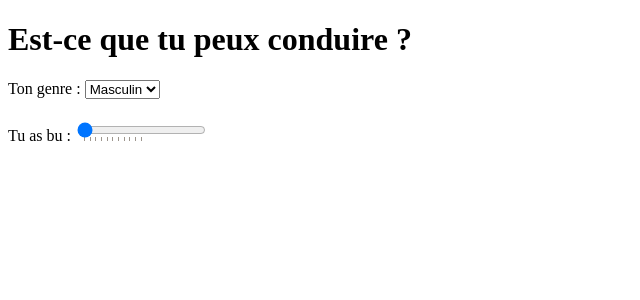
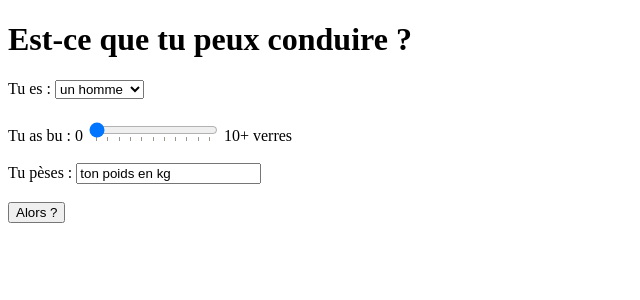
Before and after one commit to iamtend0/nuitdelinfo, a PHP site: page /formulaire.php in a window 1280 px wide. Shown: the top 300 px of the page, without its empty margins (0-640 px from the left). Run offline with PHP 8.4, Linux system fonts and the light colour scheme.

Commit message:
html plus ou moins terminé, manque le php

```diff
--- a/formulaire.php
+++ b/formulaire.php
@@ -9,32 +9,42 @@
 		<h1>Est-ce que tu peux conduire ?</h1>
 
 		<!-- Formulaire -->
-		<form>
+		<form method="post" action="formulaire.php">
+			Tu es :
 			<!-- Menu déroulant : genre -->
-			Ton genre :
-			 <select name="Genre">
-				<option value="masculin">Masculin</option>
-				<option value="feminin">Féminin</option>
-				<option value="autre">Autre</option>
+			<select name="genre">
+				<option value="masculin">un homme</option>
+				<option value="feminin">une femme</option>
+				<option value="autre">autre</option>
 			</select>
-			<br /> <br />
+			<br /><br />
 
-			<!-- Slider : de 0 à X verres //-->
-			 Tu as bu :
-			<input type="range" value="0" list="graduations" min="0" max="20" />
+			 Tu as bu : 0
+			<!-- Slider : de 0 à 10+ verres -->
+			<input name="nbverres" type="range" value="0" list="graduations" min="0" max="10" />
+			<!-- graduations non supportées par Firefox -->
 			<datalist id="graduations">
-				<option value="0" label="0 verre" />
+				<option value="0" />
 				<option value="1" />
 				<option value="2" />
 				<option value="3" />
 				<option value="4" />
-				<option value="5" label="5 verres" />
+				<option value="5" />
 				<option value="6" />
 				<option value="7" />
 				<option value="8" />
 				<option value="9" />
-				<option value="10" label="10 verres"/>
-			</datalist>
+				<option value="10" />
+			</datalist> 10+ verres
+			<br /><br />
+
+			Tu pèses :
+			<!-- Champ de texte : poids en kg -->
+			<input name="poids" type="text" value="ton poids en kg" min="0" max="200" />
+			<br /><br />
+
+			<!-- Bouton d'envoi du formulaire -->
+			<input type="submit" value ="Alors ?" />
 		</form>
 	</body>
 </html>
```
